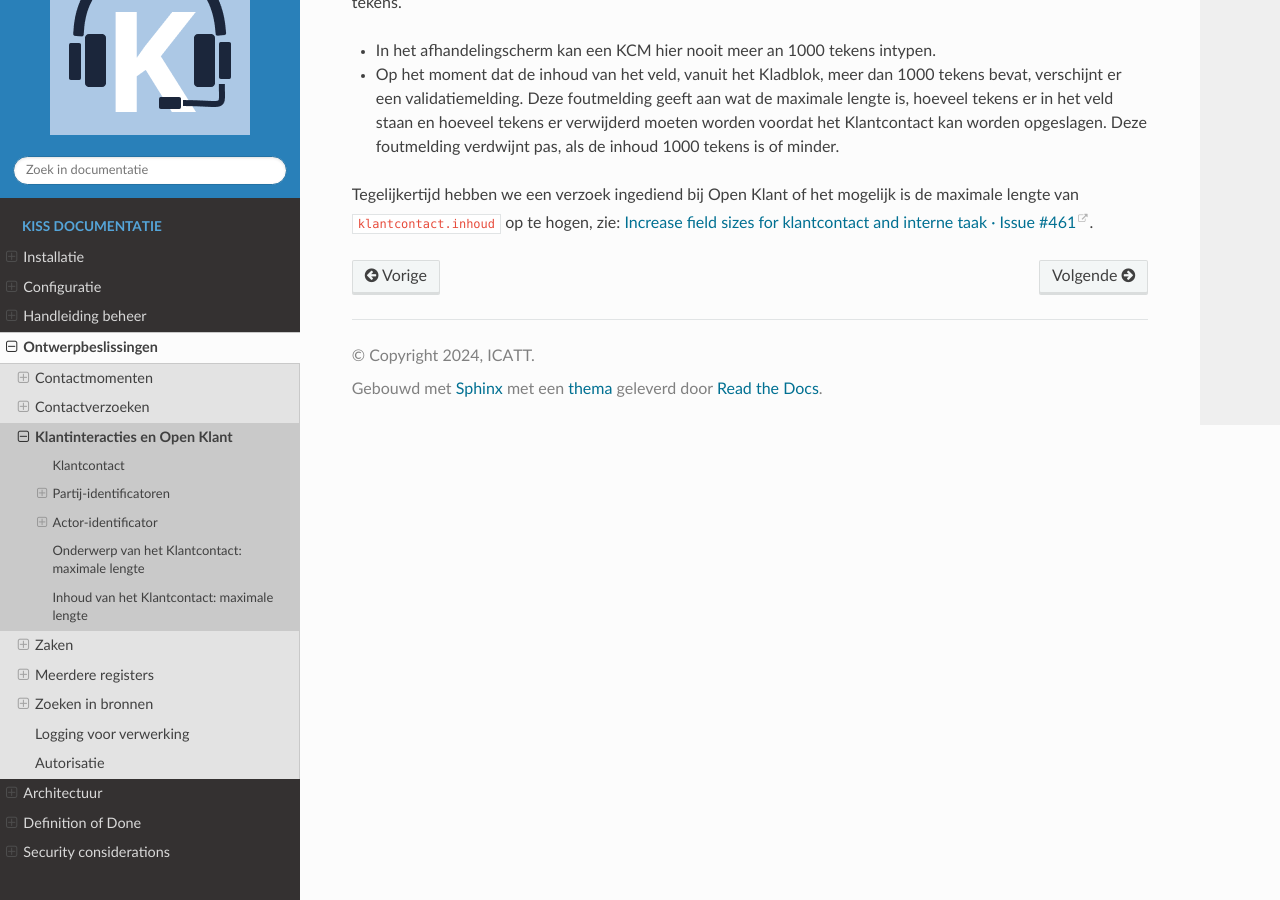
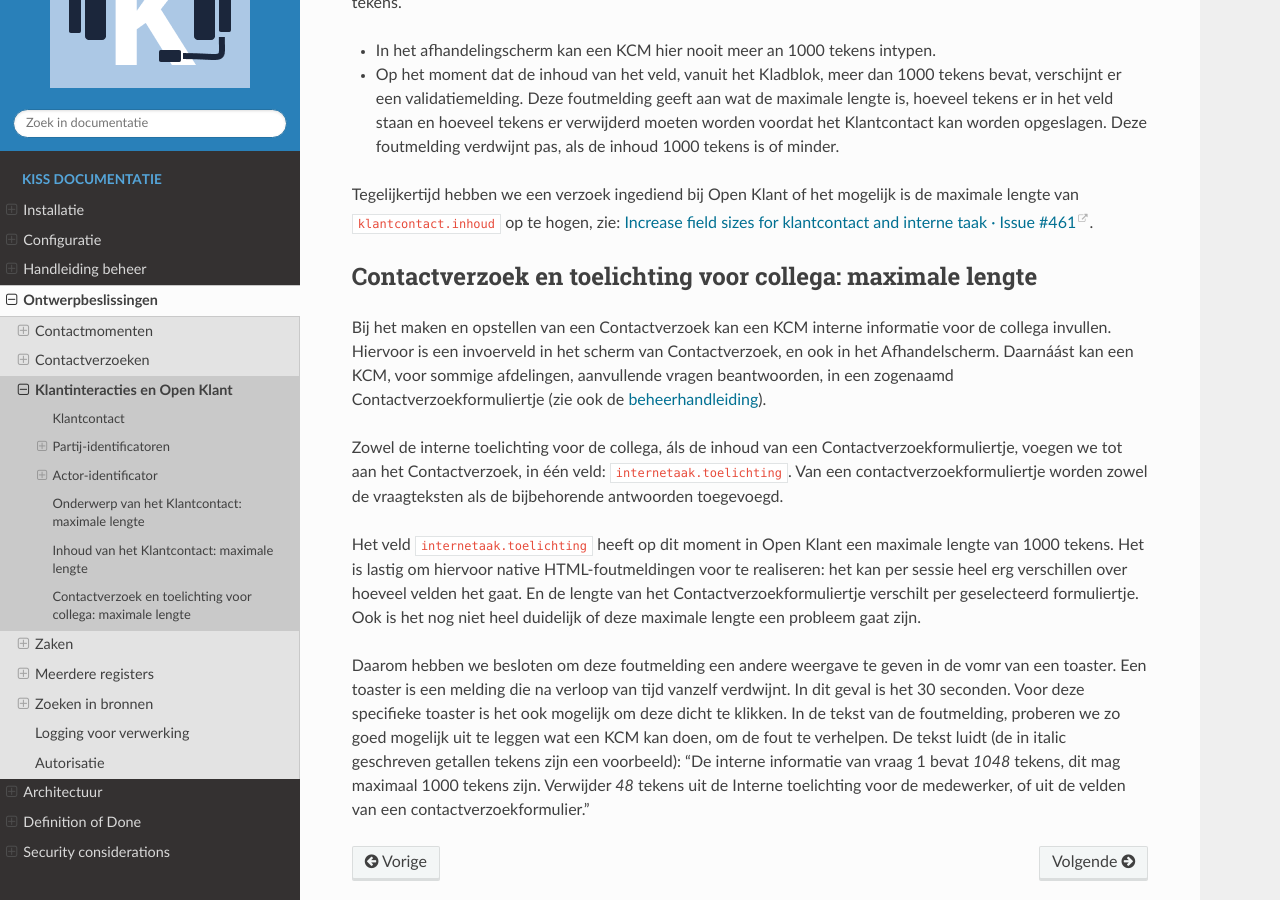
Before and after one commit to Klantinteractie-Servicesysteem/.github, a Sphinx documentation site: the page built from docs/decision-record/klantinteracties-openklant.md, in a window 1280 px wide and 900 px high, scrolled down 3357 px. Built offline with Sphinx 7.4.7 and the Read the Docs theme 3.1.0, drawn with Linux system fonts in a browser that asks for light colours.

Commit message:
Added decision about maxlength internetaak.toelichting

```diff
--- a/docs/decision-record/klantinteracties-openklant.md
+++ b/docs/decision-record/klantinteracties-openklant.md
@@ -116,3 +116,12 @@ Omdat we denken dat het vervelend is om die maximale lengte ook te hebben op het
 - Op het moment dat de inhoud van het veld, vanuit het Kladblok, meer dan 1000 tekens bevat, verschijnt er een validatiemelding. Deze foutmelding geeft aan wat de maximale lengte is, hoeveel tekens er in het veld staan en hoeveel tekens er verwijderd moeten worden voordat het Klantcontact kan worden opgeslagen. Deze foutmelding verdwijnt pas, als de inhoud 1000 tekens is of minder.
 
 Tegelijkertijd hebben we een verzoek ingediend bij Open Klant of het mogelijk is de maximale lengte van `klantcontact.inhoud` op te hogen, zie: [Increase field sizes for klantcontact and interne taak · Issue #461](https://github.com/maykinmedia/open-klant/issues/461).
+
+## Contactverzoek en toelichting voor collega: maximale lengte
+Bij het maken en opstellen van een Contactverzoek kan een KCM interne informatie voor de collega invullen. Hiervoor is een invoerveld in het scherm van Contactverzoek, en ook in het Afhandelscherm. Daarnáást kan een KCM, voor sommige afdelingen, aanvullende vragen beantwoorden, in een zogenaamd Contactverzoekformuliertje (zie ook de [beheerhandleiding](../manual/formulieren.md)).
+
+Zowel de interne toelichting voor de collega, áls de inhoud van een Contactverzoekformuliertje, voegen we tot aan het Contactverzoek, in één veld: `internetaak.toelichting`. Van een contactverzoekformuliertje worden zowel de vraagteksten als de bijbehorende antwoorden toegevoegd.
+
+Het veld `internetaak.toelichting` heeft op dit moment in Open Klant een maximale lengte van 1000 tekens. Het is lastig om hiervoor native HTML-foutmeldingen voor te realiseren: het kan per sessie heel erg verschillen over hoeveel velden het gaat. En de lengte van het Contactverzoekformuliertje verschilt per geselecteerd formuliertje. Ook is het nog niet heel duidelijk of deze maximale lengte een probleem gaat zijn.
+
+Daarom hebben we besloten om deze foutmelding een andere weergave te geven in de vomr van een toaster. Een toaster is een melding die na verloop van tijd vanzelf verdwijnt. In dit geval is het 30 seconden. Voor deze specifieke toaster is het ook mogelijk om deze dicht te klikken. In de tekst van de foutmelding, proberen we zo goed mogelijk uit te leggen wat een KCM kan doen, om de fout te verhelpen. De tekst luidt (de in italic geschreven getallen tekens zijn een voorbeeld): "De interne informatie van vraag 1 bevat _1048_ tekens, dit mag maximaal 1000 tekens zijn. Verwijder _48_ tekens uit de Interne toelichting voor de medewerker, of uit de velden van een contactverzoekformulier."
```
